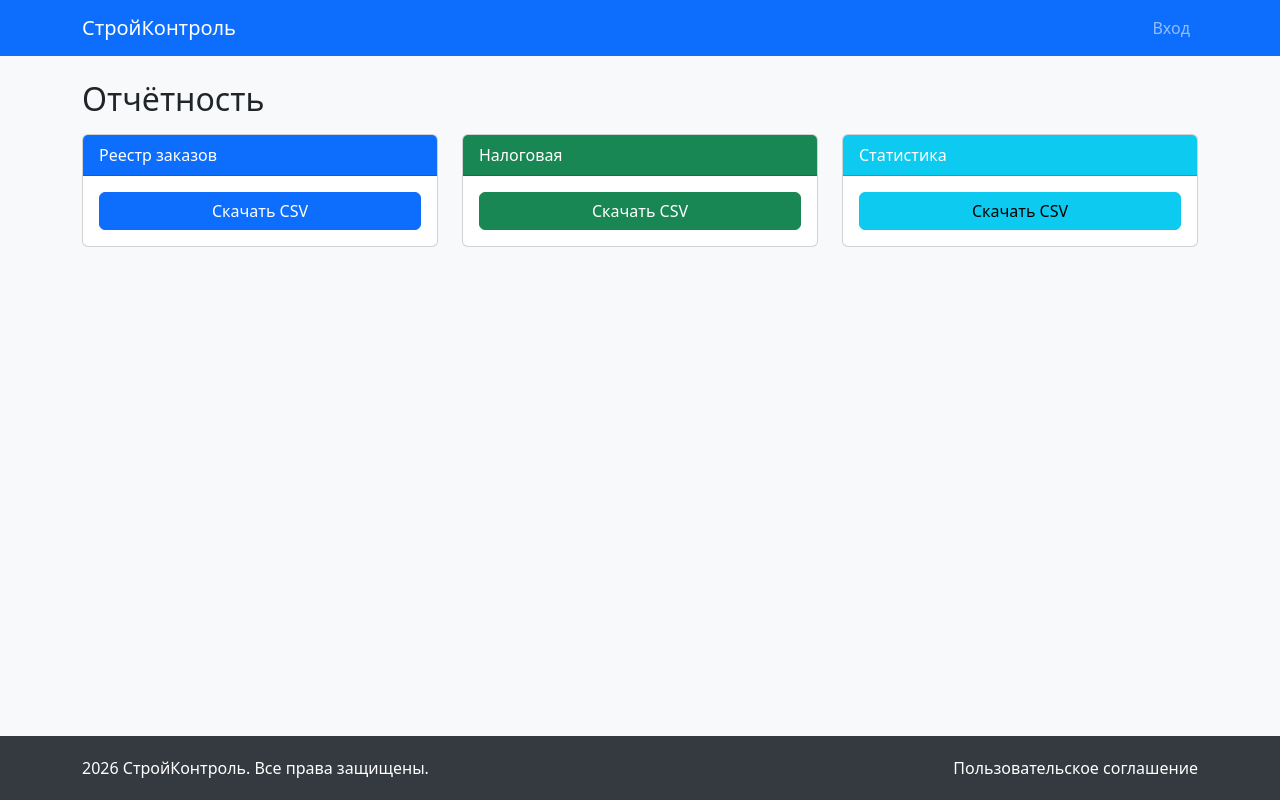
After one commit to hard2cod3-s0much/buildcontrol, a Flask app: template templates/reports.html in a window 1280 px wide. The commit adds this page. Run offline with Flask 3, Linux system fonts and the light colour scheme; the template is opened without the code that fills it, so the values that code supplies are empty.

Commit message:
add warehouse, services and reports templates

```diff
--- /dev/null
+++ b/templates/reports.html
@@ -0,0 +1,31 @@
+{% extends 'base.html' %}
+{% block title %}Отчёты{% endblock %}
+{% block content %}
+<h2 class="mb-3">Отчётность</h2>
+<div class="row">
+    <div class="col-md-4">
+        <div class="card">
+            <div class="card-header bg-primary text-white">Реестр заказов</div>
+            <div class="card-body">
+                <a href="{{ url_for('export_orders') }}" class="btn btn-primary w-100">Скачать CSV</a>
+            </div>
+        </div>
+    </div>
+    <div class="col-md-4">
+        <div class="card">
+            <div class="card-header bg-success text-white">Налоговая</div>
+            <div class="card-body">
+                <a href="{{ url_for('export_tax') }}" class="btn btn-success w-100">Скачать CSV</a>
+            </div>
+        </div>
+    </div>
+    <div class="col-md-4">
+        <div class="card">
+            <div class="card-header bg-info text-white">Статистика</div>
+            <div class="card-body">
+                <a href="{{ url_for('export_statistics') }}" class="btn btn-info w-100">Скачать CSV</a>
+            </div>
+        </div>
+    </div>
+</div>
+{% endblock %}
```
Also changed, not shown: templates/services.html (added, +20 -0 lines), templates/warehouse.html (+11 -2 lines).
